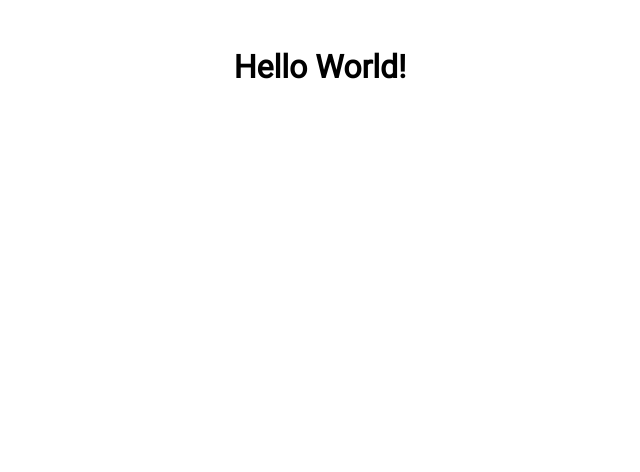
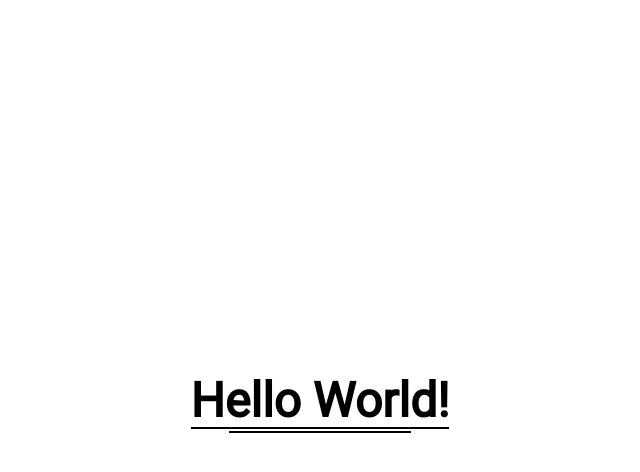
Before and after one commit to SamanRohanizade/react-webpack-playground, a React app: page / in a window 1280 px wide. Shown: the top 472 px of the page, without its empty margins (320-960 px from the left). Built offline with nearby package versions, Linux system fonts and the light colour scheme.

Commit message:
create the Header component

```diff
--- a/src/App.js
+++ b/src/App.js
@@ -1,8 +1,13 @@
 import React from 'react';
+import Header from './components/Header';
 
 function App() {
   return (
-    <h1>Hello World!</h1>
+    <div className="container">
+      <Header underlined>
+        Hello World!
+      </Header>
+    </div>
   );
 }
 
--- /dev/null
+++ b/src/components/Header.js
@@ -0,0 +1,17 @@
+import React from 'react';
+import classes from './Header.module.scss'
+
+function Header({ children, underlined = false }) {
+  let classNames = [
+    classes.header,
+    ...(underlined ? [classes.header__underlined] : [])
+  ];
+
+  return (
+    <h1 className={classNames.join(' ')}>
+      { children }
+    </h1>
+  )
+}
+
+export default Header;
--- /dev/null
+++ b/src/components/Header.module.scss
@@ -0,0 +1,27 @@
+%header_lines {
+  content: '';
+  position: absolute;
+  border: 1px solid currentColor;
+}
+
+.header {
+  font-family: inherit;
+  font-size: 3rem;
+  text-align: center;
+  position: relative;
+
+  &__underlined {
+    &::after {
+      @extend %header_lines;
+      left: 0;
+      right: 0;
+      bottom: 0;
+    }
+    &::before {
+      @extend %header_lines;
+      left: 15%;
+      right: 15%;
+      bottom: -.25rem;
+    }
+  }
+}
--- a/src/index.scss
+++ b/src/index.scss
@@ -19,11 +19,10 @@ html {
 
 body {
   font-family: $font-family;
-  padding-top: 3rem;
 }
-h1 {
-  text-align: center;
+.container {
+  min-height: 100vh;
+  display: flex;
+  justify-content: center;
+  align-items: center;
 }
-.test {
-  color: red;
-}
```
